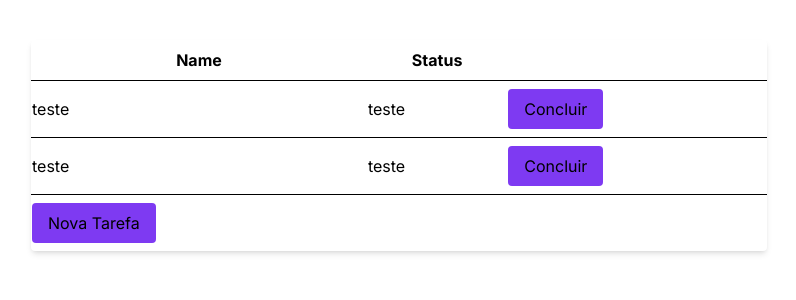
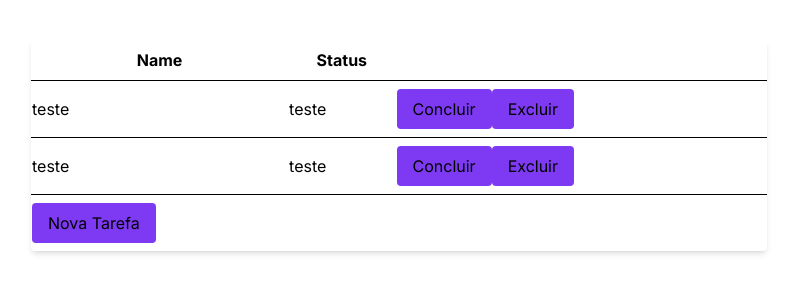
Before and after one commit to BrenoGodoy/Desafio-Brickup, a Next.js app in the folder desafio-brickup-front/: page / in a window 1280 px wide. Shown: the top 300 px of the page, without its empty margins (241-1037 px from the left). Built offline with nearby package versions, Linux system fonts and the light colour scheme.

Commit message:
feat: Adiciona botão excluir e altera nome para descrição

```diff
--- a/desafio-brickup-front/app/add/page.tsx
+++ b/desafio-brickup-front/app/add/page.tsx
@@ -28,7 +28,7 @@ export default function AddTask() {
       <form onSubmit={handleSubmit}>
         <div className="mb-4">
           <label htmlFor="name" className="block text-sm font-medium text-gray-600">
-            Nome:
+            Descrição:
           </label>
           <input
             type="text"
--- a/desafio-brickup-front/components/TasksTable.tsx
+++ b/desafio-brickup-front/components/TasksTable.tsx
@@ -24,6 +24,7 @@ export default function TasksTable() {
             <th className="border-b py-2">Name</th>
             <th className="border-b py-2">Status</th>
             <th className="border-b py-2"></th>
+            <th className="border-b py-2"></th>
           </tr>
         </thead>
         <tbody>
@@ -37,6 +38,12 @@ export default function TasksTable() {
                 className="bg-primary-400 text-black px-4 py-2 rounded"
               >
                 Concluir
+              </button>
+              <button
+                type="button"
+                className="bg-primary-400 text-black px-4 py-2 rounded"
+              >
+                Excluir
               </button>
               </td>
             </tr>
```
